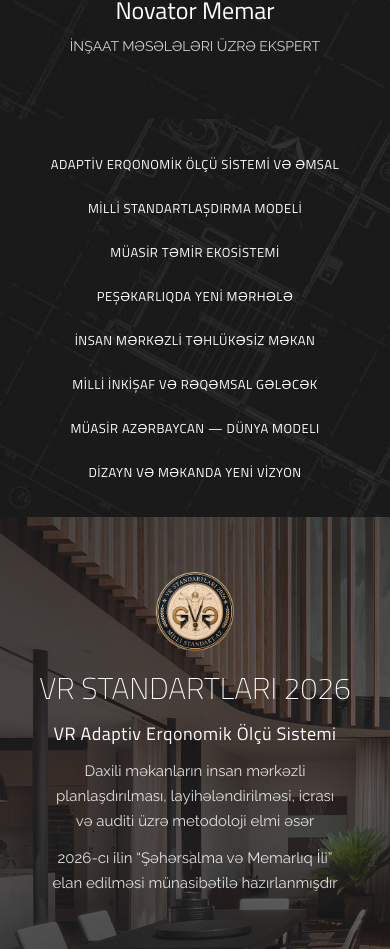
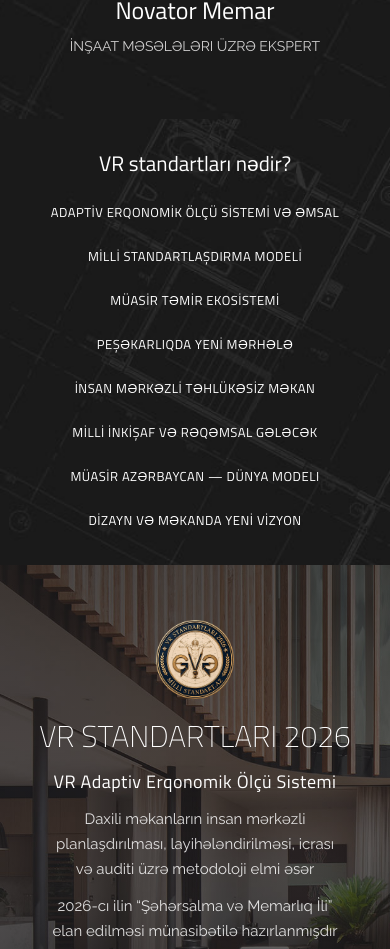
Before and after one commit to feyruzalizada/VRprogect, a Next.js app: page / in a window 390 px wide. Shown: the part 1210-2159 px from the top of the page. Built offline with nearby package versions, Linux system fonts and the light colour scheme.

Commit message:
Add a heading above the showcase menu

```diff
--- a/src/components/SideNavShowcase.module.css
+++ b/src/components/SideNavShowcase.module.css
@@ -16,6 +16,17 @@
   justify-content: center;
   padding: 50px 0;
   background: url("/images/bg-left-menu.jpg") 50% 50% / cover no-repeat;
+}
+
+.asideTitle {
+  margin: 0 0 40px;
+  padding: 0 24px;
+  font-family: var(--font-titillium), sans-serif;
+  font-size: 30px;
+  font-weight: 400;
+  line-height: 38px;
+  text-align: center;
+  color: #fff;
 }
 
 .nav {
@@ -274,6 +285,12 @@
     padding: 30px 15px;
   }
 
+  .asideTitle {
+    margin-bottom: 24px;
+    font-size: 24px;
+    line-height: 32px;
+  }
+
   .navList {
     display: flex;
     flex-direction: column;
@@ -361,6 +378,12 @@
     margin-bottom: 18px;
   }
 
+  .asideTitle {
+    margin-bottom: 20px;
+    font-size: 21px;
+    line-height: 28px;
+  }
+
   .button {
     margin-top: 28px;
     padding: 14px 28px;
--- a/src/components/SideNavShowcase.tsx
+++ b/src/components/SideNavShowcase.tsx
@@ -36,6 +36,8 @@ export default function SideNavShowcase() {
   return (
     <section className={styles.section}>
       <aside className={styles.aside}>
+        <h2 className={styles.asideTitle}>{sideNav.asideTitle}</h2>
+
         <nav className={styles.nav} aria-label="Showcase">
           <ul className={styles.navList}>
             {sideNav.links.map((link) => {
--- a/src/content/sidenav.ts
+++ b/src/content/sidenav.ts
@@ -12,6 +12,7 @@ export interface SideNavLink {
 }
 
 export interface SideNavContent {
+  asideTitle: string;
   links: SideNavLink[];
   slides: string[];
   mark: string;
@@ -25,6 +26,7 @@ export interface SideNavContent {
 }
 
 export const sideNav: SideNavContent = {
+  asideTitle: "VR standartları nədir?",
   links: [
     {
       id: "panel-1",
```
